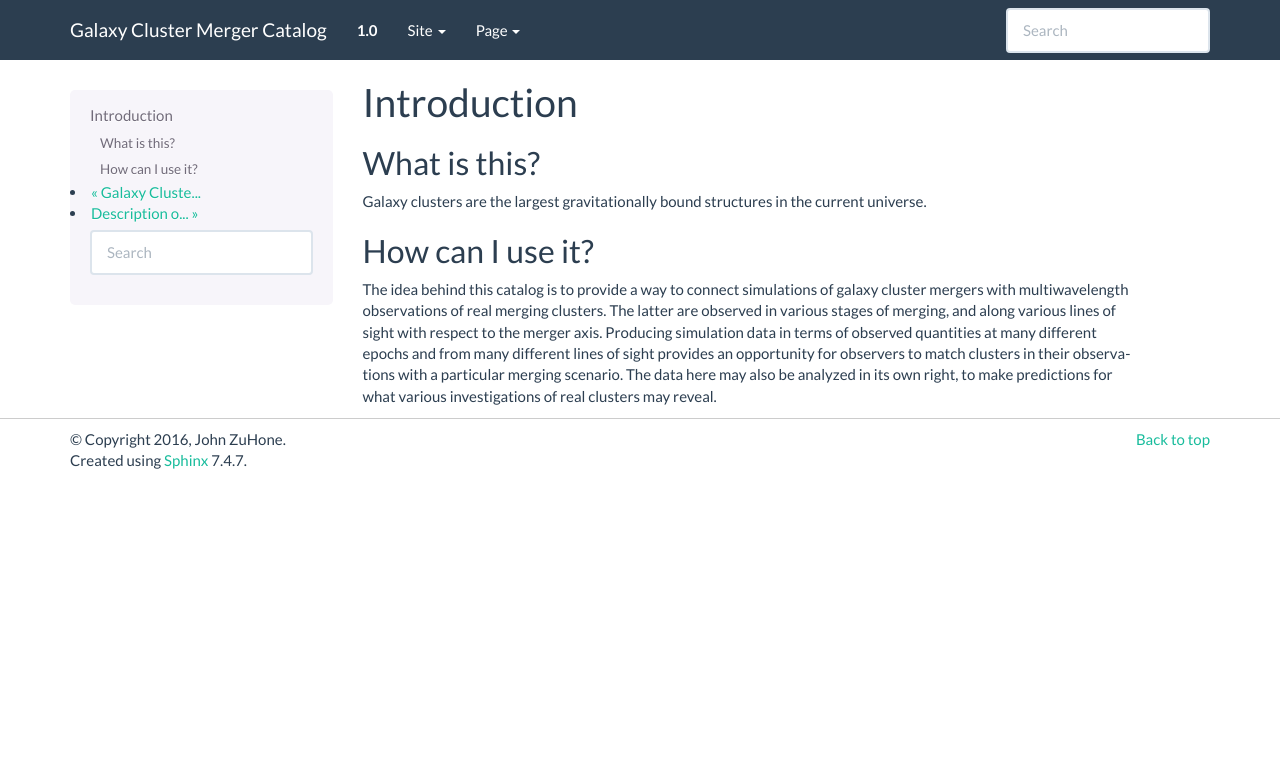
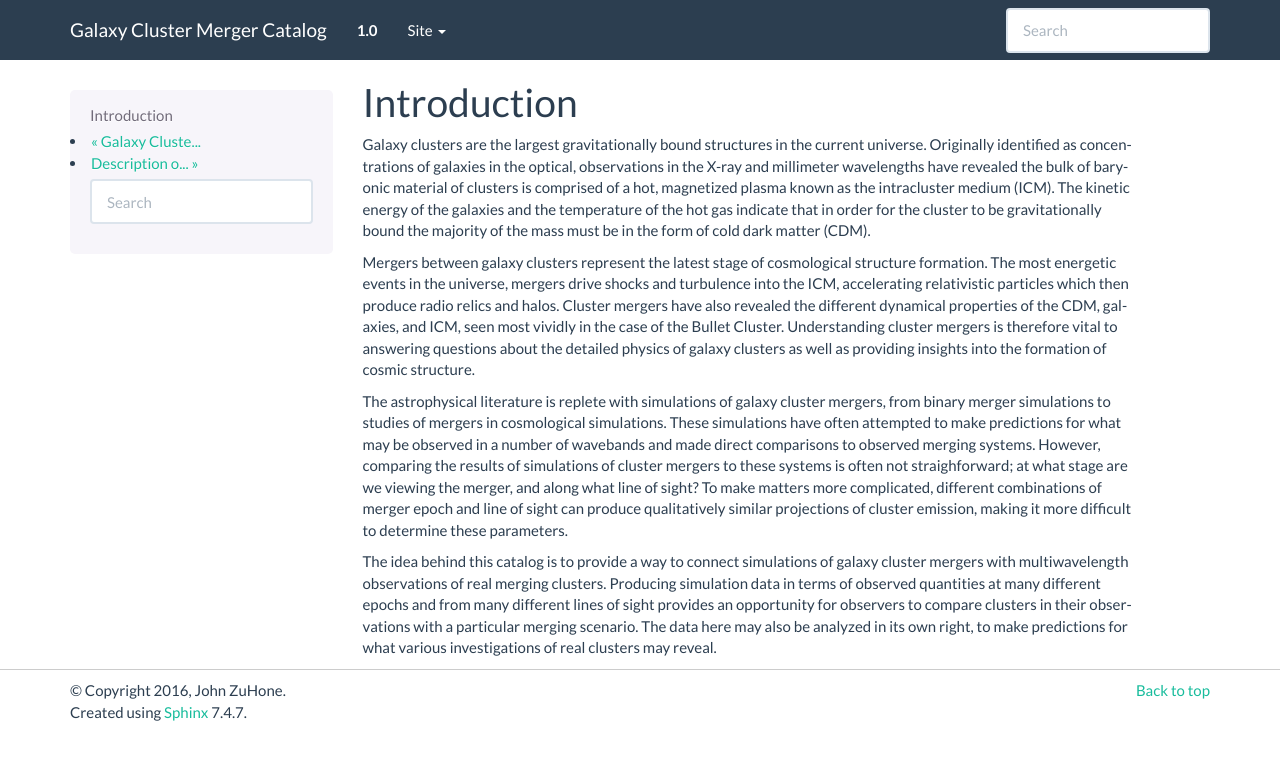
Before and after one commit to jzuhone/cluster_merger_catalog, a Sphinx documentation site: the page built from source/introduction.rst, in a window 1280 px wide. Shown: the top 760 px of the page. Built offline with Sphinx 7.4.7, drawn with Linux system fonts in a browser that asks for light colours; nearby versions of some CDN libraries; pages that are not in the unit, such as notebooks, are missing from menus.

Commit message:
Some more descriptive text

```diff
--- a/source/introduction.rst
+++ b/source/introduction.rst
@@ -1,20 +1,39 @@
+.. raw:: html
+
+   <script src="http://code.jquery.com/jquery-1.11.3.min.js"></script>
+   <script>$('#dLabelLocalToc').addClass('hidden');</script>
+
 .. _introduction:
 
 Introduction
 ============
 
-What is this?
--------------
+Galaxy clusters are the largest gravitationally bound structures in the current universe. Originally
+identified as concentrations of galaxies in the optical, observations in the X-ray and millimeter
+wavelengths have revealed the bulk of baryonic material of clusters is comprised of a hot, magnetized
+plasma known as the intracluster medium (ICM). The kinetic energy of the galaxies and the temperature
+of the hot gas indicate that in order for the cluster to be gravitationally bound the majority of the
+mass must be in the form of cold dark matter (CDM).
 
-Galaxy clusters are the largest gravitationally bound structures in the current universe.
+Mergers between galaxy clusters represent the latest stage of cosmological structure formation. The most
+energetic events in the universe, mergers drive shocks and turbulence into the ICM, accelerating relativistic
+particles which then produce radio relics and halos. Cluster mergers have also revealed the different
+dynamical properties of the CDM, galaxies, and ICM, seen most vividly in the case of the Bullet Cluster.
+Understanding cluster mergers is therefore vital to answering questions about the detailed physics of
+galaxy clusters as well as providing insights into the formation of cosmic structure.
 
-How can I use it?
------------------
+The astrophysical literature is replete with simulations of galaxy cluster mergers, from binary merger
+simulations to studies of mergers in cosmological simulations. These simulations have often attempted to
+make predictions for what may be observed in a number of wavebands and made direct comparisons to
+observed merging systems. However, comparing the results of simulations of cluster mergers to these
+systems is often not straighforward; at what stage are we viewing the merger, and along what line of
+sight? To make matters more complicated, different combinations of merger epoch and line of sight can
+produce qualitatively similar projections of cluster emission, making it more difficult to determine
+these parameters.
 
 The idea behind this catalog is to provide a way to connect simulations of galaxy cluster mergers
-with multiwavelength observations of real merging clusters. The latter are observed in various stages
-of merging, and along various lines of sight with respect to the merger axis. Producing simulation
-data in terms of observed quantities at many different epochs and from many different lines of sight
-provides an opportunity for observers to match clusters in their observations with a particular merging
+with multiwavelength observations of real merging clusters. Producing simulation data in terms of
+observed quantities at many different epochs and from many different lines of sight provides an
+opportunity for observers to compare clusters in their observations with a particular merging
 scenario. The data here may also be analyzed in its own right, to make predictions for what various
 investigations of real clusters may reveal.
--- a/templates/epoch_template.rst
+++ b/templates/epoch_template.rst
@@ -166,7 +166,6 @@ The SZ FITS file contains the following fields:
 	    {% endif %}
             show_files('cxo_evt', 'z');
             fits_link('cxo_evt', 'z');
-
             for (var i = 0; i < axes.length; i++) {
                 var new_ax = document.createElement("option");
                 new_ax.text = axes[i];
```
Also changed, not shown: source/how_to_use.rst (+4 -3 lines).
